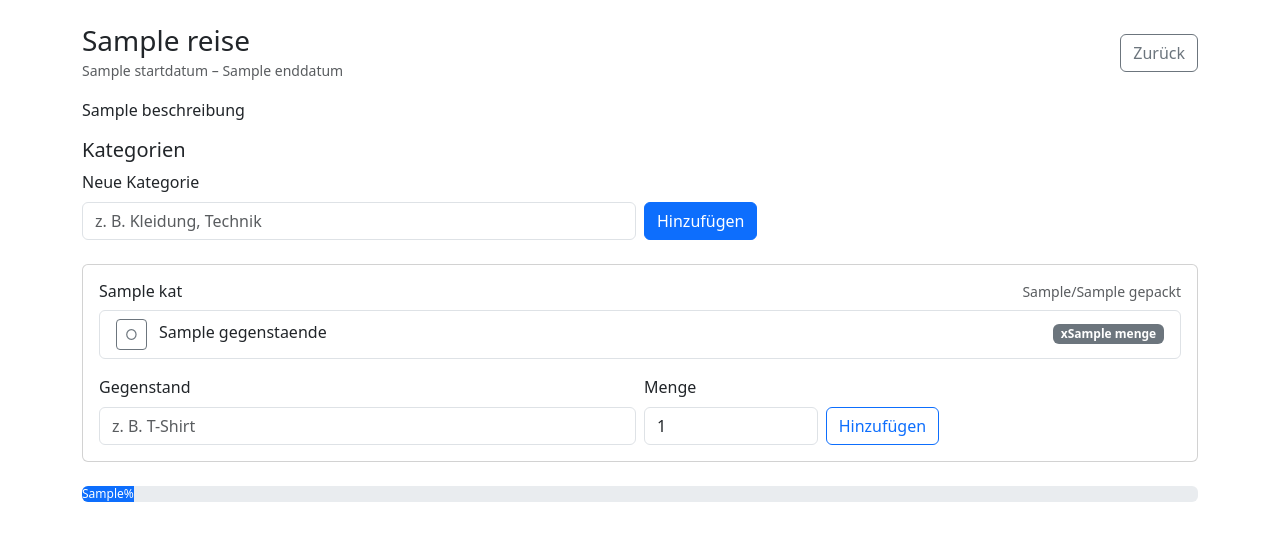
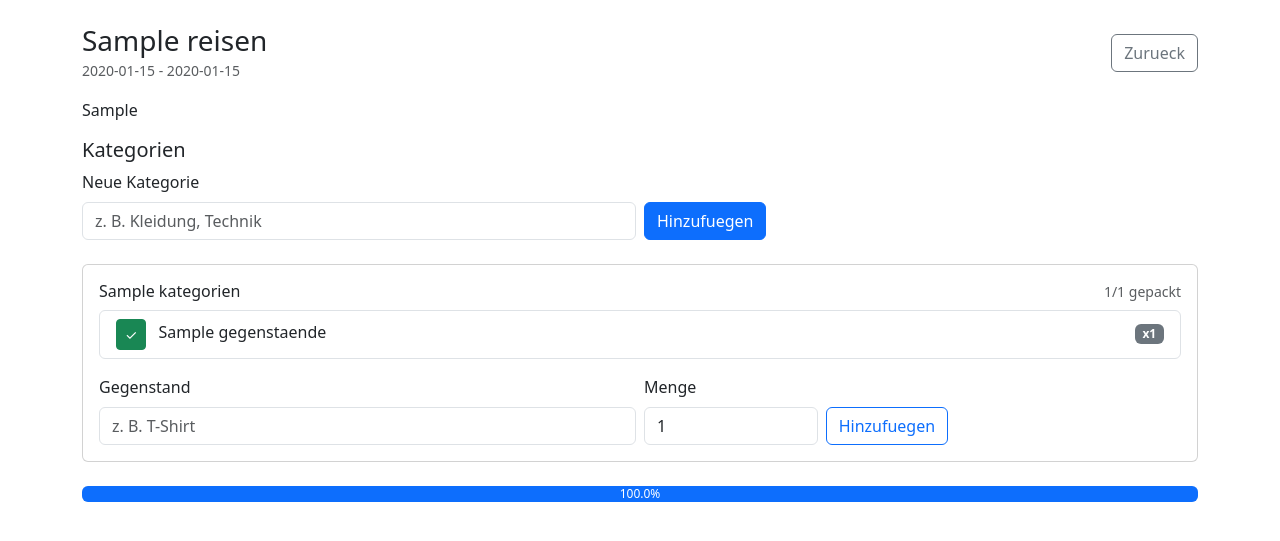
Before and after one commit to Lossophy/Python_Projekt_SWEN, a Flask app: template templates/reise_detail.html in a window 1280 px wide. Shown: the part 56-597 px from the top of the page. Run offline with Flask 3, Linux system fonts and the light colour scheme; tables that the repository leaves empty hold one stand-in row (values such as "Sample post"); the template is opened without the code that fills it: values that come from a table or form of the project are taken from there, most other values are stand-ins (such as "Sample title", 1, 10 or a date in 2020).

Commit message:
webapp fix

```diff
--- a/main.py
+++ b/main.py
@@ -1,28 +1,77 @@
 from datetime import datetime
-from typing import Dict
+from typing import List
 
 from flask import Flask, redirect, render_template, request, url_for
-
-from backend import Gegenstand, Kategorie, Reise
+from flask_sqlalchemy import SQLAlchemy
 
 
 app = Flask(__name__)
+app.config["SQLALCHEMY_DATABASE_URI"] = "sqlite:///app.db"
+app.config["SQLALCHEMY_TRACK_MODIFICATIONS"] = False
+
+db = SQLAlchemy(app)
 
 
-# Sehr einfaches In-Memory-"Repository" für das Grundgerüst
-# Key: int ID, Value: Reise
-_reisen: Dict[int, Reise] = {}
-_next_id: int = 1
+def _parse_date(value: str):
+    return datetime.strptime(value, "%Y-%m-%d").date()
 
 
-def _parse_date(value: str) -> datetime.date:
-    return datetime.strptime(value, "%Y-%m-%d").date()
+class ReiseModel(db.Model):
+    __tablename__ = "reisen"
+    id = db.Column(db.Integer, primary_key=True)
+    name = db.Column(db.String(200), nullable=False)
+    startdatum = db.Column(db.Date, nullable=False)
+    enddatum = db.Column(db.Date, nullable=False)
+    beschreibung = db.Column(db.Text, default="")
+
+    kategorien = db.relationship(
+        "KategorieModel",
+        backref="reise",
+        cascade="all, delete-orphan",
+        order_by="KategorieModel.id",
+    )
+
+    def fortschritt_berechnen(self) -> float:
+        total = sum(len(k.gegenstaende) for k in self.kategorien)
+        if total == 0:
+            return 0.0
+        gepackt = sum(sum(1 for g in k.gegenstaende if g.gepackt) for k in self.kategorien)
+        return round(gepackt / total * 100.0, 2)
+
+
+class KategorieModel(db.Model):
+    __tablename__ = "kategorien"
+    id = db.Column(db.Integer, primary_key=True)
+    name = db.Column(db.String(200), nullable=False)
+    reise_id = db.Column(db.Integer, db.ForeignKey("reisen.id"), nullable=False)
+
+    gegenstaende = db.relationship(
+        "GegenstandModel",
+        backref="kategorie",
+        cascade="all, delete-orphan",
+        order_by="GegenstandModel.id",
+    )
+
+    def anzahl_gepackt(self) -> int:
+        return sum(1 for g in self.gegenstaende if g.gepackt)
+
+    def anzahl_gesamt(self) -> int:
+        return len(self.gegenstaende)
+
+
+class GegenstandModel(db.Model):
+    __tablename__ = "gegenstaende"
+    id = db.Column(db.Integer, primary_key=True)
+    name = db.Column(db.String(200), nullable=False)
+    menge = db.Column(db.Integer, default=1)
+    gepackt = db.Column(db.Boolean, default=False)
+    kategorie_id = db.Column(db.Integer, db.ForeignKey("kategorien.id"), nullable=False)
 
 
 @app.get("/")
 def index():
-    # Liste aller Reisen mit Fortschritt
-    return render_template("index.html", reisen=_reisen)
+    reisen: List[ReiseModel] = ReiseModel.query.order_by(ReiseModel.id).all()
+    return render_template("index.html", reisen=reisen)
 
 
 @app.get("/reise/neu")
@@ -32,14 +81,12 @@
 
 @app.post("/reise/neu")
 def reise_neu_submit():
-    global _next_id
     name = request.form.get("name", "").strip()
     start = request.form.get("startdatum", "").strip()
     ende = request.form.get("enddatum", "").strip()
     beschreibung = request.form.get("beschreibung", "").strip()
 
     if not name or not start or not ende:
-        # Minimale Validierung
         return render_template(
             "reise_form.html",
             error="Bitte Name, Start- und Enddatum angeben.",
@@ -51,42 +98,36 @@
             },
         )
 
-    r = Reise(
+    r = ReiseModel(
         name=name,
         startdatum=_parse_date(start),
         enddatum=_parse_date(ende),
         beschreibung=beschreibung,
     )
-    _reisen[_next_id] = r
-    rid = _next_id
-    _next_id += 1
-    return redirect(url_for("reise_detail", reise_id=rid))
+    db.session.add(r)
+    db.session.commit()
+    return redirect(url_for("reise_detail", reise_id=r.id))
 
 
 @app.get("/reise/<int:reise_id>")
 def reise_detail(reise_id: int):
-    r = _reisen.get(reise_id)
-    if not r:
-        return render_template("not_found.html"), 404
+    r = ReiseModel.query.get_or_404(reise_id)
     return render_template("reise_detail.html", reise_id=reise_id, reise=r)
 
 
 @app.post("/reise/<int:reise_id>/kategorie")
 def kategorie_hinzufuegen(reise_id: int):
-    r = _reisen.get(reise_id)
-    if not r:
-        return render_template("not_found.html"), 404
+    r = ReiseModel.query.get_or_404(reise_id)
     name = request.form.get("kategorie_name", "").strip()
     if name:
-        r.kategorie_hinzufuegen(Kategorie(name))
+        db.session.add(KategorieModel(name=name, reise=r))
+        db.session.commit()
     return redirect(url_for("reise_detail", reise_id=reise_id))
 
 
 @app.post("/reise/<int:reise_id>/gegenstand")
 def gegenstand_hinzufuegen(reise_id: int):
-    r = _reisen.get(reise_id)
-    if not r:
-        return render_template("not_found.html"), 404
+    r = ReiseModel.query.get_or_404(reise_id)
     name = request.form.get("gegenstand_name", "").strip()
     menge_raw = request.form.get("menge", "1").strip()
     kat_index_raw = request.form.get("kategorie_index", "").strip()
@@ -98,26 +139,31 @@
         kat_index = int(kat_index_raw)
     except ValueError:
         kat_index = -1
-    if name and 0 <= kat_index < len(r.kategorien):
-        r.kategorien[kat_index].gegenstand_hinzufuegen(
-            Gegenstand(name=name, menge=menge)
-        )
+    kategorien = list(r.kategorien)
+    if name and 0 <= kat_index < len(kategorien):
+        kat = kategorien[kat_index]
+        db.session.add(GegenstandModel(name=name, menge=menge, kategorie=kat))
+        db.session.commit()
     return redirect(url_for("reise_detail", reise_id=reise_id))
 
 
 @app.post("/reise/<int:reise_id>/toggle/<int:kat_index>/<int:item_index>")
 def toggle_gepackt(reise_id: int, kat_index: int, item_index: int):
-    r = _reisen.get(reise_id)
-    if not r:
-        return render_template("not_found.html"), 404
-    if 0 <= kat_index < len(r.kategorien):
-        kat = r.kategorien[kat_index]
-        if 0 <= item_index < len(kat.gegenstaende):
-            g = kat.gegenstaende[item_index]
+    r = ReiseModel.query.get_or_404(reise_id)
+    kategorien = list(r.kategorien)
+    if 0 <= kat_index < len(kategorien):
+        kat = kategorien[kat_index]
+        items = list(kat.gegenstaende)
+        if 0 <= item_index < len(items):
+            g = items[item_index]
             g.gepackt = not g.gepackt
+            db.session.commit()
     return redirect(url_for("reise_detail", reise_id=reise_id))
 
 
+with app.app_context():
+    db.create_all()
+
+
 if __name__ == "__main__":
-    # Debug nur fürs Grundgerüst; für Produktion entfernen/ändern
     app.run(debug=True)
--- a/requirements.txt
+++ b/requirements.txt
@@ -20,3 +20,4 @@
 
 # Webapp
 Flask==3.0.3
+Flask-SQLAlchemy==3.1.1
--- a/templates/base.html
+++ b/templates/base.html
@@ -14,7 +14,7 @@
     </nav>
 
     <main class="container">
-      {% if error %}
+      {% if error is defined and error %}
       <div class="alert alert-danger" role="alert">{{ error }}</div>
       {% endif %}
       {% block content %}{% endblock %}
--- a/templates/reise_detail.html
+++ b/templates/reise_detail.html
@@ -1,12 +1,12 @@
 {% extends 'base.html' %}
-{% block title %}{{ reise.name }} – Reise-Packliste{% endblock %}
+{% block title %}{{ reise.name }} - Reise-Packliste{% endblock %}
 {% block content %}
 <div class="d-flex justify-content-between align-items-center mb-3">
   <div>
     <h1 class="h3 mb-0">{{ reise.name }}</h1>
-    <small class="text-muted">{{ reise.startdatum }} – {{ reise.enddatum }}</small>
+    <small class="text-muted">{{ reise.startdatum }} - {{ reise.enddatum }}</small>
   </div>
-  <a href="{{ url_for('index') }}" class="btn btn-outline-secondary">Zurück</a>
+  <a href="{{ url_for('index') }}" class="btn btn-outline-secondary">Zurueck</a>
   </div>
 
 {% if reise.beschreibung %}
@@ -21,7 +21,7 @@
       <input type="text" class="form-control" id="kategorie_name" name="kategorie_name" placeholder="z. B. Kleidung, Technik" />
     </div>
     <div class="col-auto">
-      <button class="btn btn-primary" type="submit">Hinzufügen</button>
+      <button class="btn btn-primary" type="submit">Hinzufuegen</button>
     </div>
   </form>
 </div>
@@ -41,7 +41,7 @@
               <li class="list-group-item d-flex justify-content-between align-items-center">
                 <div>
                   <form method="post" action="{{ url_for('toggle_gepackt', reise_id=reise_id, kat_index=loop.parent.index0, item_index=loop.index0) }}" class="d-inline">
-                    <button class="btn btn-sm {{ 'btn-success' if g.gepackt else 'btn-outline-secondary' }}" type="submit" title="Gepackt umschalten">{{ '✓' if g.gepackt else '○' }}</button>
+                    <button class="btn btn-sm {{ 'btn-success' if g.gepackt else 'btn-outline-secondary' }}" type="submit" title="Gepackt umschalten">{{ '&#10003;'|safe if g.gepackt else '&#9675;'|safe }}</button>
                   </form>
                   <span class="ms-2">{{ g.name }}</span>
                 </div>
@@ -50,7 +50,7 @@
             {% endfor %}
           </ul>
         {% else %}
-          <div class="text-muted mb-3">Noch keine Gegenstände</div>
+          <div class="text-muted mb-3">Noch keine Gegenstaende</div>
         {% endif %}
 
         <form class="row g-2" method="post" action="{{ url_for('gegenstand_hinzufuegen', reise_id=reise_id) }}">
@@ -64,7 +64,7 @@
             <input class="form-control" id="menge_{{ loop.index0 }}" name="menge" type="number" min="1" value="1" />
           </div>
           <div class="col-auto align-self-end">
-            <button class="btn btn-outline-primary" type="submit">Hinzufügen</button>
+            <button class="btn btn-outline-primary" type="submit">Hinzufuegen</button>
           </div>
         </form>
       </div>
```
Also changed, not shown: templates/index.html (+4 -4 lines).
